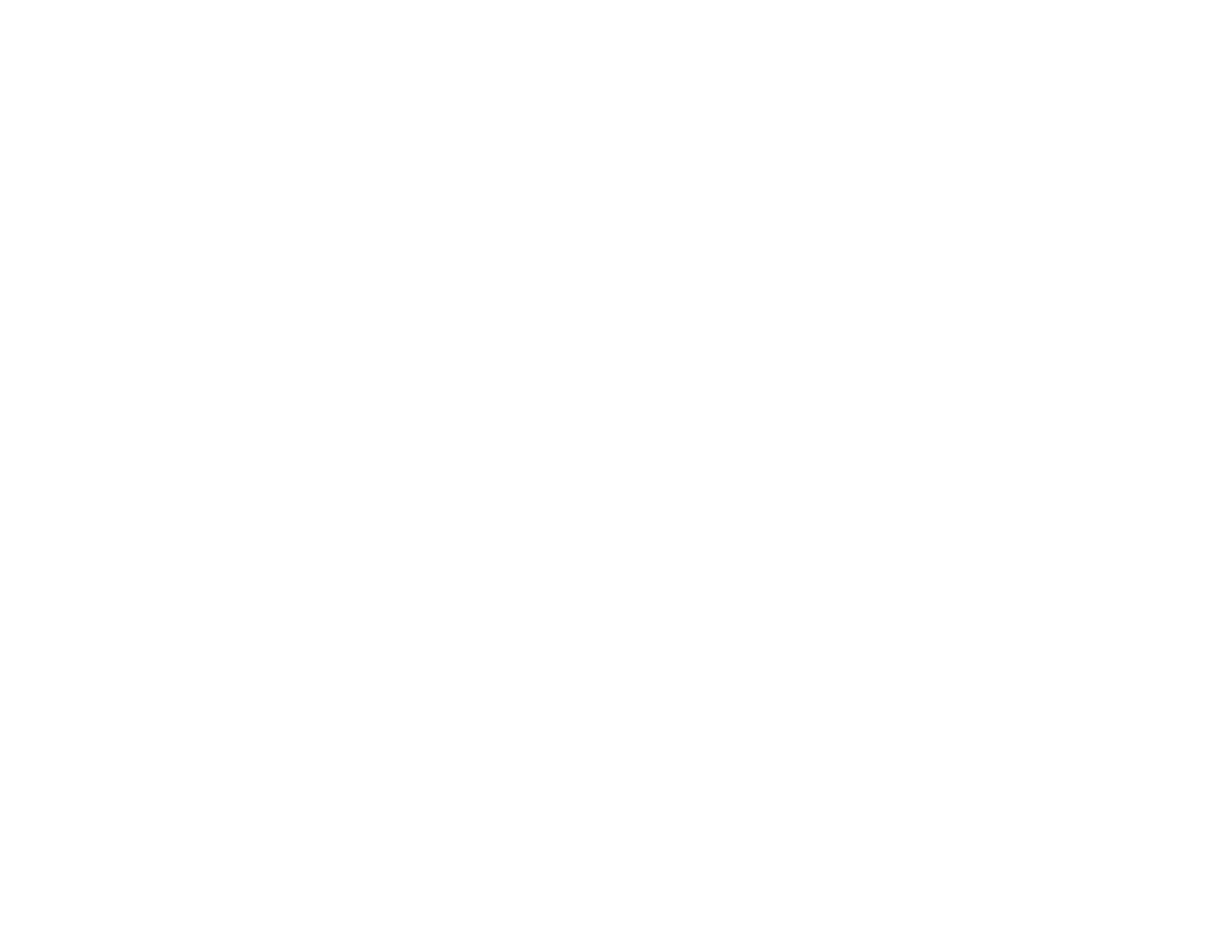
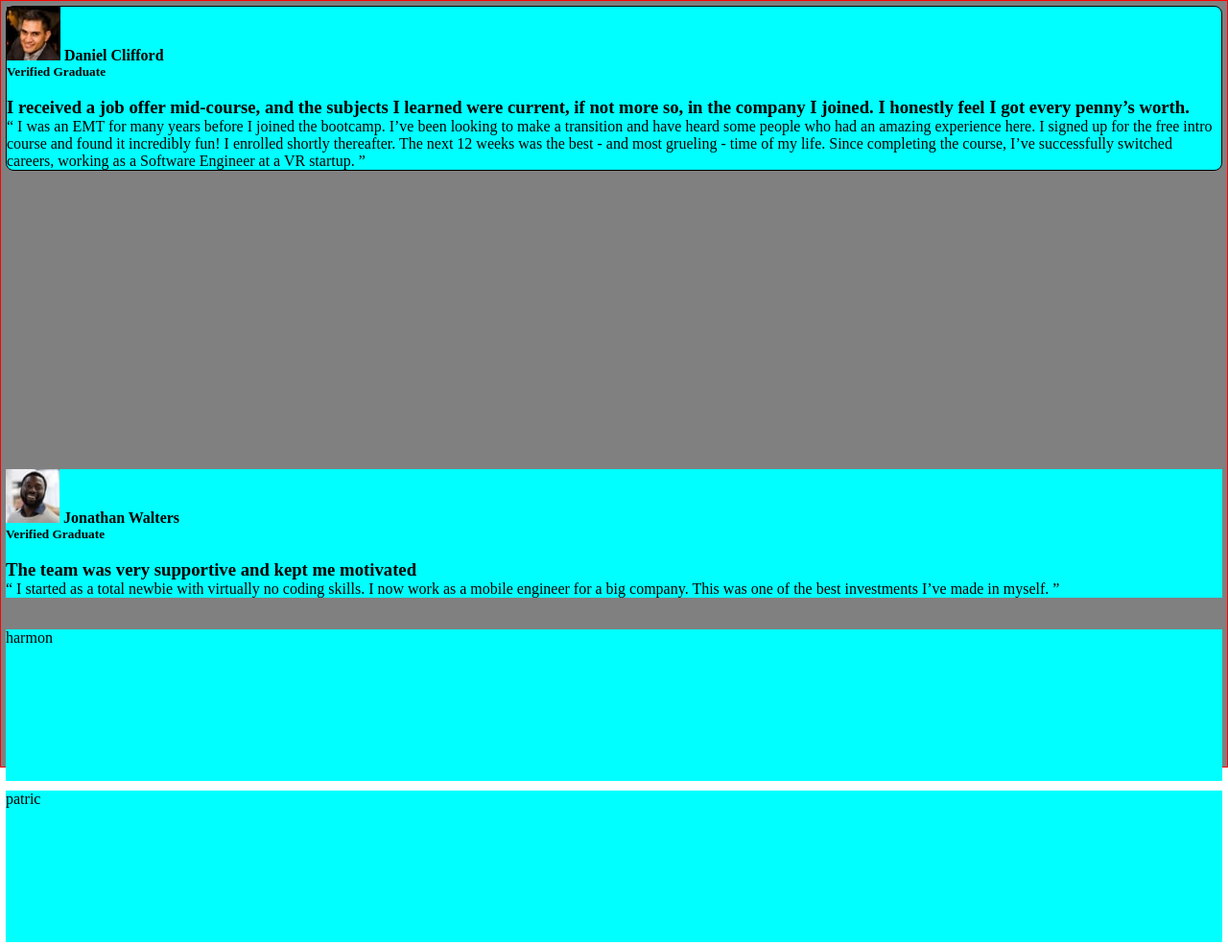
Before and after one commit to supriyakavathekar/testimonials-grid-section-main, a plain HTML site: page index.html in a window 1280 px wide. Shown: the top 985 px of the page at 96% size. Before the commit the page ends 800 px from the top, so only its background shows below. Drawn offline with Linux system fonts and the light colour scheme.

Commit message:
add 2 para

```diff
--- a/index.html
+++ b/index.html
@@ -1,13 +1,52 @@
 <!DOCTYPE html>
 <html lang="en">
-<head>
-  <meta charset="UTF-8">
-  <meta http-equiv="X-UA-Compatible" content="IE=edge">
-  <meta name="viewport" content="width=device-width, initial-scale=1.0">
-  <title>frontend_challange</title>
-  <link rel="stylesheet" href="style.css">
-</head>
-<body>
+  <head>
+    <meta charset="UTF-8" />
+    <meta http-equiv="X-UA-Compatible" content="IE=edge" />
+    <meta name="viewport" content="width=device-width, initial-scale=1.0" />
+    <title>frontend_challange</title>
+    <link rel="stylesheet" href="style.css" />
+  </head>
+  <body>
+    <div class="parent">
+      <div class="child a">
+        <h4><img src="/images/image-daniel.jpg" alt="" /> Daniel Clifford</h4>
+        <h5>Verified Graduate</h5>
+        <br />
 
-</body>
+        <h3>
+          I received a job offer mid-course, and the subjects I learned were
+          current, if not more so, in the company I joined. I honestly feel I
+          got every penny’s worth.
+        </h3>
+        <p>
+          “ I was an EMT for many years before I joined the bootcamp. I’ve been
+          looking to make a transition and have heard some people who had an
+          amazing experience here. I signed up for the free intro course and
+          found it incredibly fun! I enrolled shortly thereafter. The next 12
+          weeks was the best - and most grueling - time of my life. Since
+          completing the course, I’ve successfully switched careers, working as
+          a Software Engineer at a VR startup. ”
+        </p>
+      </div>
+
+      <div class="child b">
+        <h4>
+          <img src="/images/image-jonathan.jpg" alt="" /> Jonathan Walters
+        </h4>
+        <h5>Verified Graduate</h5>
+        <br />
+
+        <h3>The team was very supportive and kept me motivated</h3>
+        <p>
+          “ I started as a total newbie with virtually no coding skills. I now
+          work as a mobile engineer for a big company. This was one of the best
+          investments I’ve made in myself. ”
+        </p>
+      </div>
+      <div class="child c">harmon</div>
+      <div class="child d">patric</div>
+      <div class="child e">kira</div>
+    </div>
+  </body>
 </html>
--- a/style.css
+++ b/style.css
@@ -0,0 +1,39 @@
+* {
+  padding: 0;
+  margin: 0;
+  box-sizing: border-box;
+}
+
+body {
+  height: 100vh;
+  width: 100vw;
+}
+
+.parent {
+  height: 100%;
+  background-color: gray;
+  display: grid;
+  height: 100%;
+  width: 100%;
+  gap: 10px;
+  border: 1px solid red;
+  padding: 5px;
+  grid-template-rows: 60% 20% 20% 20% 20%;
+  grid-template-areas:
+    "danil danil danil    " "jonathan jonathan jonathan jonathan"
+    "harmon harmon harmon" "patric patric patric" "kira kira kira";
+}
+
+.child {
+  background-color: aqua;
+}
+
+.a {
+    height: fit-content;
+    border: 1px solid black;
+    border-radius: 8px;
+}
+
+.b {
+    height: fit-content;
+}
```
